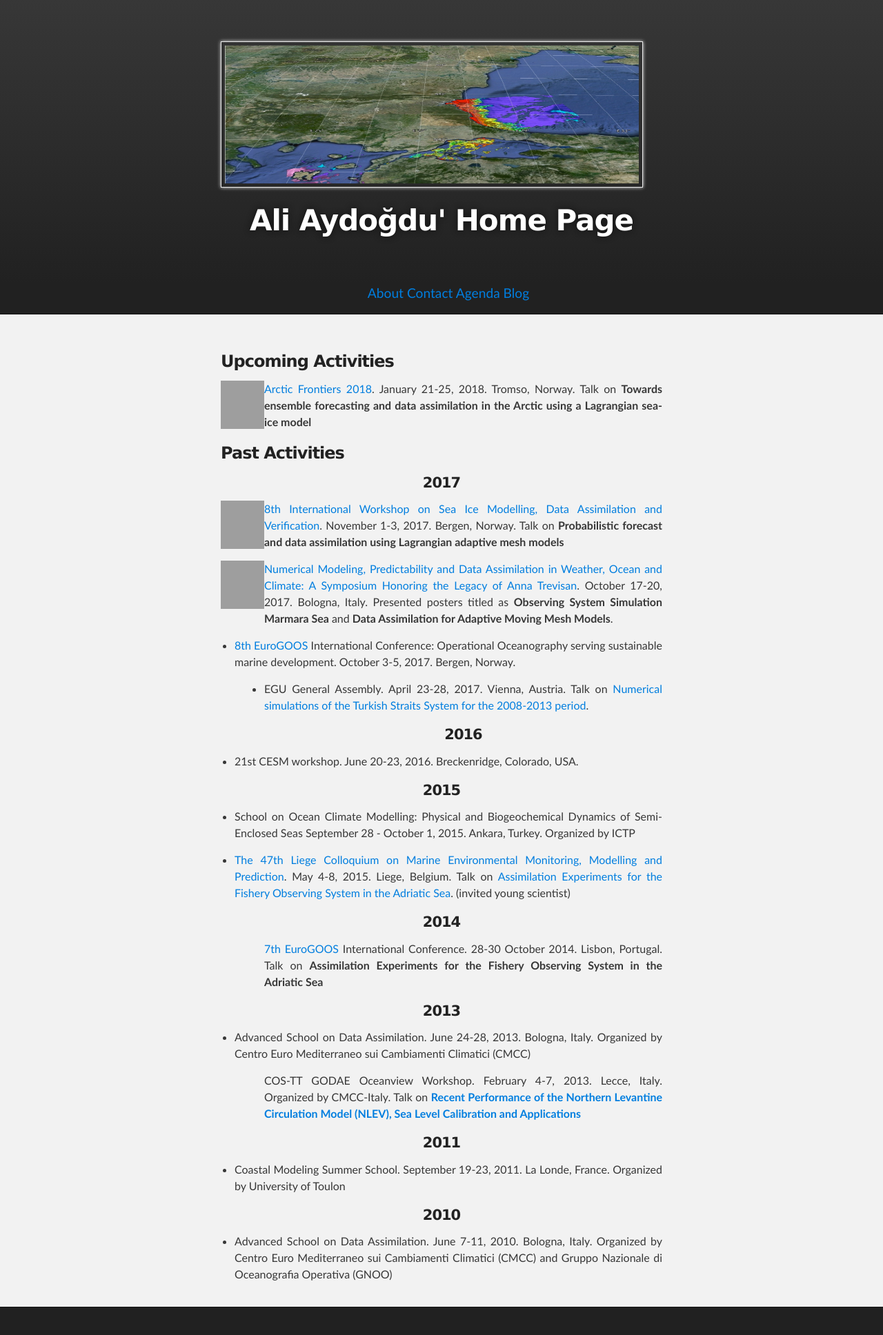
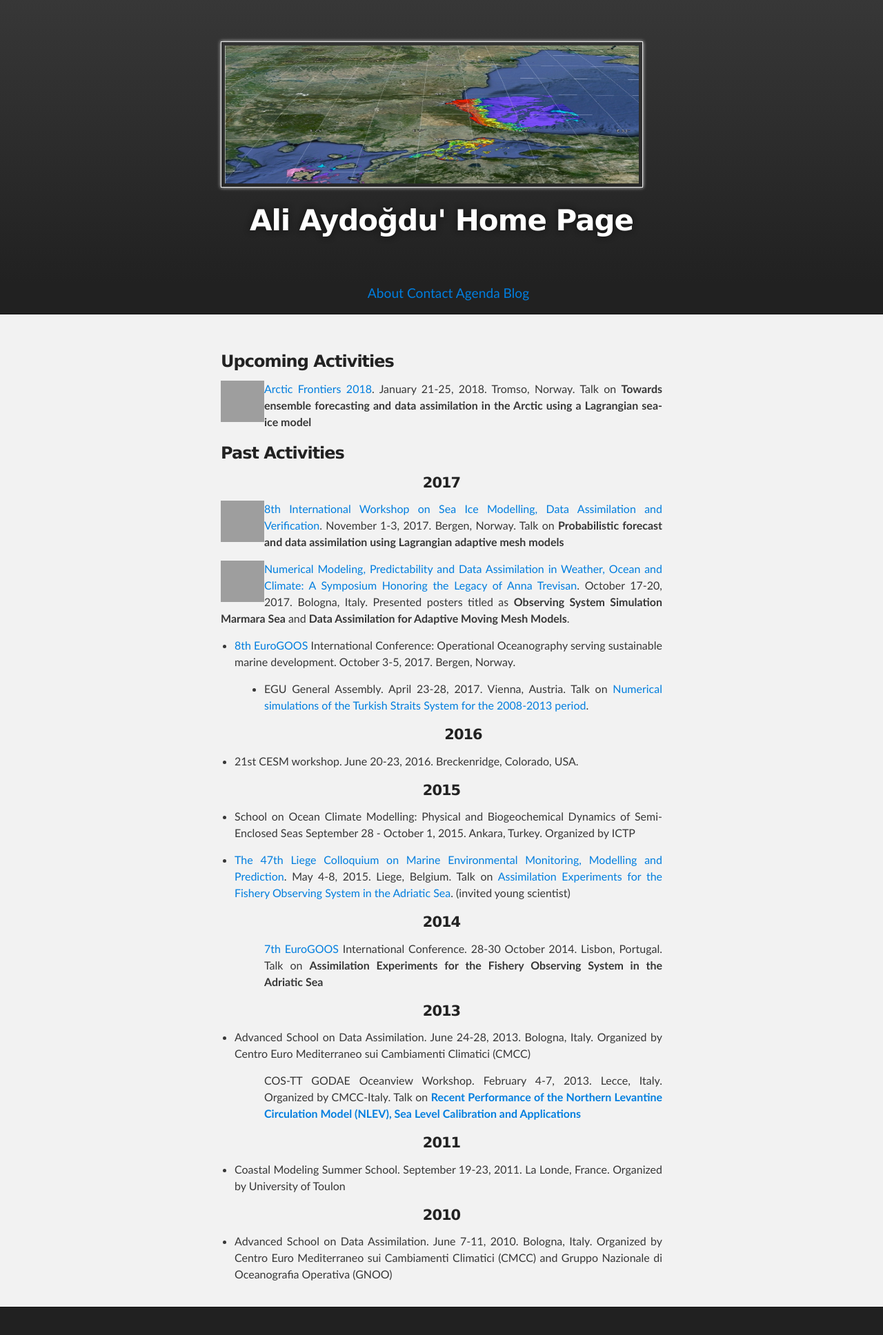
Before and after one commit to aydogduali/aydogduali.github.io, a Jekyll site: the page built from calendar/index.md, in a window 1280 px wide. Shown: the whole page at 69% size. Built offline with Jekyll 4.4.1, drawn with Linux system fonts in a browser that asks for light colours; the repository's description, which GitHub fills in, is left out; our own code applies the rules of GitHub Pages for plain Markdown files; grey boxes are pictures that could not be loaded.

Commit message:
figshare links are updated

```diff
--- a/calendar/index.md
+++ b/calendar/index.md
@@ -5,7 +5,7 @@
 ###  Upcoming Activities
 
 <div style="float: left; clear: left">
-<iframe src="https://widgets.figshare.com/articles/5821668/embed?show_title=0" width="63" height="70" frameborder="0"></iframe>
+<iframe src="https://widgets.figshare.com/articles/5821668/embed?show_title=0" width="63" height="60" frameborder="0"></iframe>
 </div>
 [Arctic Frontiers 2018](https://www.arcticfrontiers.com/program/session/?id=S023). January 21-25, 2018. Tromso, Norway. Talk on **Towards ensemble forecasting and data assimilation in the Arctic using a Lagrangian sea-ice model**
 
@@ -13,13 +13,13 @@
 
 #### 2017
 <div style="float: left; clear: left">
-<iframe src="https://widgets.figshare.com/articles/5821659/embed?show_title=0" width="63" height="70" frameborder="0"></iframe>
+<iframe src="https://widgets.figshare.com/articles/5821659/embed?show_title=0" width="63" height="60" frameborder="0"></iframe>
 </div>
 [8th International Workshop on Sea Ice Modelling, Data Assimilation and Verification](https://events.nersc.no/8th-international-workshop-sea-ice-modelling-data-assimilation-and-verification). November 1-3, 2017. Bergen, Norway. Talk on **Probabilistic forecast and data assimilation using Lagrangian adaptive mesh models**
 
 
 <div style="float: left; clear: left">
-<iframe src="https://widgets.figshare.com/articles/5738487/embed?show_title=0" width="63" height="70" frameborder="0"></iframe>
+<iframe src="https://widgets.figshare.com/articles/5738487/embed?show_title=0" width="63" height="60" frameborder="0"></iframe>
 </div>
 [Numerical Modeling, Predictability and Data Assimilation in Weather, Ocean and Climate: A Symposium Honoring the Legacy of Anna Trevisan](http://www.isac.cnr.it/Anna-Trevisan-Memorial-Symposium). October 17-20, 2017. Bologna, Italy. Presented posters titled as **Observing System Simulation Marmara Sea** and **Data Assimilation for Adaptive Moving Mesh Models**.
 
@@ -43,7 +43,7 @@
 #### 2014
 
 <div style="float: left; clear: left">
-<iframe src="https://widgets.figshare.com/articles/5821602/embed?show_title=0" width="63" height="70" frameborder="0"></iframe>
+<iframe src="https://widgets.figshare.com/articles/5821602/embed?show_title=0" width="63" height="60" frameborder="0"></iframe>
 </div>
  [7th EuroGOOS](http://eurogoos.eu/2014/07/21/7th-eurogoos-conference-programme-now) International Conference. 28-30 October 2014. Lisbon, Portugal. Talk on **Assimilation Experiments for the Fishery Observing System in the Adriatic Sea**
 
@@ -52,7 +52,7 @@
 - Advanced School on Data Assimilation. June 24-28, 2013. Bologna, Italy. Organized by Centro Euro Mediterraneo sui Cambiamenti Climatici (CMCC)
 
 <div style="float: left; clear: left">
-<iframe src="https://widgets.figshare.com/articles/5821635/embed?show_title=0" width="63" height="70" frameborder="0"></iframe>
+<iframe src="https://widgets.figshare.com/articles/5821635/embed?show_title=0" width="63" height="60" frameborder="0"></iframe>
 </div>
 COS-TT GODAE Oceanview Workshop. February 4-7, 2013. Lecce, Italy. Organized by CMCC-Italy. Talk on [**Recent Performance of the Northern Levantine Circulation Model (NLEV), Sea Level Calibration and Applications**](https://www.godae.org/~godae-data/OceanView/Events/COSS-TT-workshop-Feb-2013/presentations/1.5-2013_GODAE-OCEANVIEW_COOS-TT-Lecce.pdf)
 
```
Also changed, not shown: about/publication.md (+2 -2 lines).
